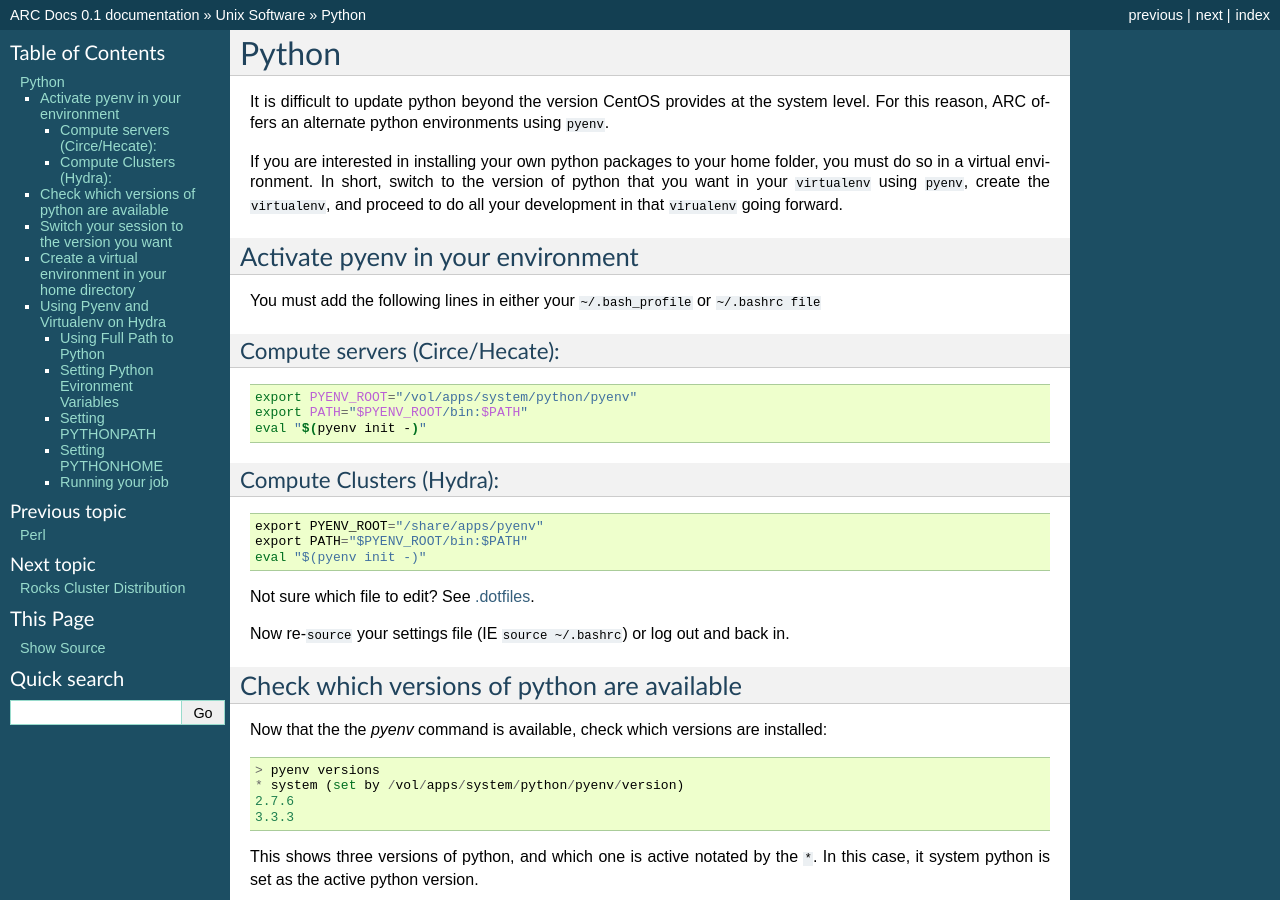
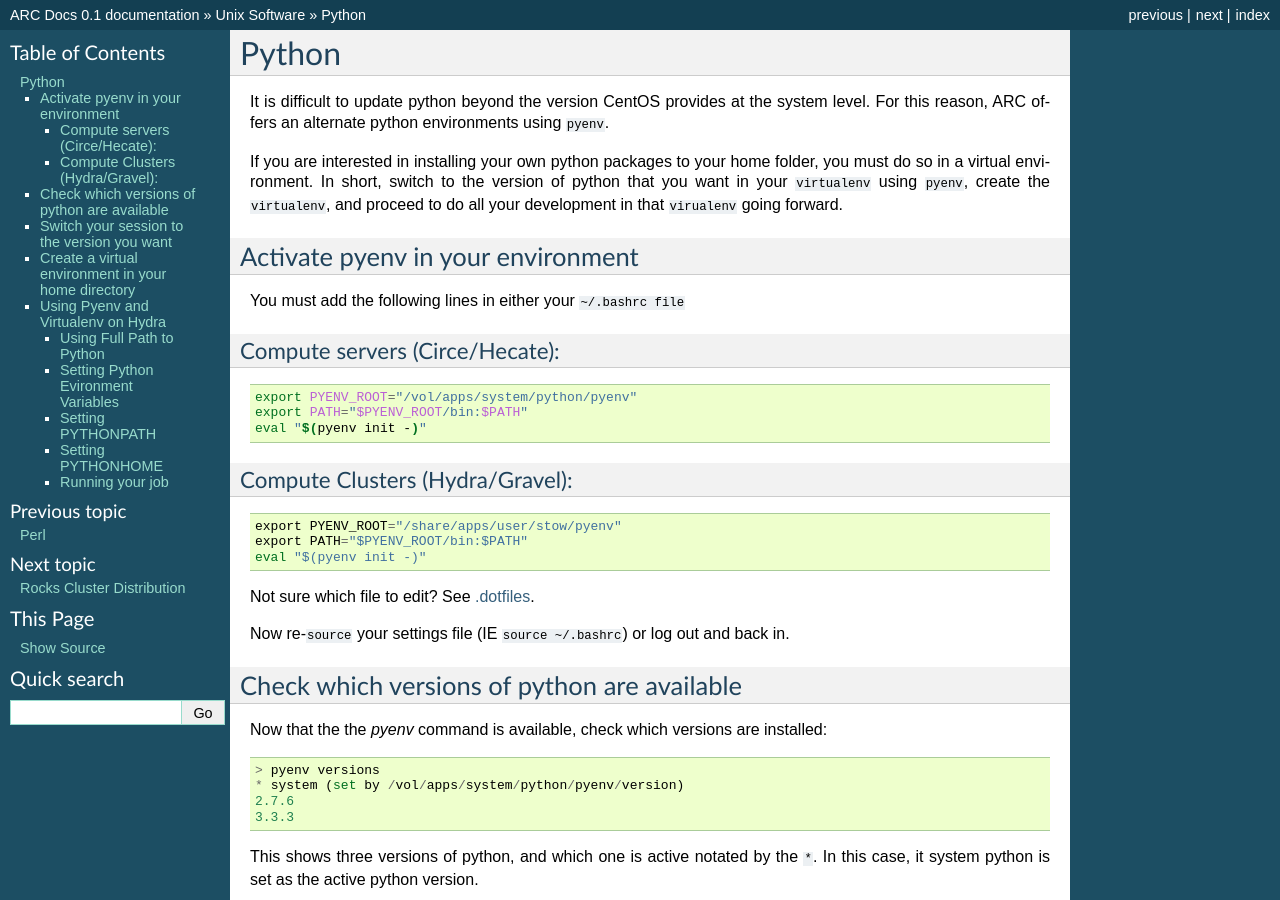
Before and after one commit to PSU-Research-Computing/psurc-docs, a Sphinx documentation site: the page built from source/unix_software/python.rst, in a window 1280 px wide and 900 px high. Built offline with Sphinx 7.4.7, drawn with Linux system fonts in a browser that asks for light colours.

```diff
--- a/source/unix_software/python.rst
+++ b/source/unix_software/python.rst
@@ -11,7 +11,7 @@ If you are interested in installing your own python packages to your home folder
 
 Activate pyenv in your environment
 ==================================
-You must add the following lines in either your ``~/.bash_profile`` or ``~/.bashrc file``
+You must add the following lines in either your ``~/.bashrc file``
 
 Compute servers (Circe/Hecate):
 -------------------------------
@@ -22,12 +22,12 @@ Compute servers (Circe/Hecate):
   export PATH="$PYENV_ROOT/bin:$PATH"
   eval "$(pyenv init -)"
 
-Compute Clusters (Hydra):
--------------------------
+Compute Clusters (Hydra/Gravel):
+--------------------------------
 
 ::
 
-  export PYENV_ROOT="/share/apps/pyenv"
+  export PYENV_ROOT="/share/apps/user/stow/pyenv"
   export PATH="$PYENV_ROOT/bin:$PATH"
   eval "$(pyenv init -)"
 
@@ -144,4 +144,4 @@ Running your job
 
 After you have set these evironment variables in your shell you are set to schedule jobs through slurm. These environment variables will only live as long as your session is open. You will have to set them every time you login and want to run a job with your virtualenv in slurm.
 
-You can add ``PYTHONPATH`` and ``PYTHONHOME`` to your ``.bashrc`` to make the changes last after you logout. This will likely cause issues when creating new virtualenvs, using pyenv and using the python interpreter outside of your env and slurm.
+You can add ``PYTHONPATH`` and ``PYTHONHOME`` to your ``~/.bashrc`` to make the changes last after you logout. This will likely cause issues when creating new virtualenvs, using pyenv and using the python interpreter outside of your env and slurm.
```
Also changed, not shown: other parts of source/unix_software/python.rst (+1 -1 lines).
